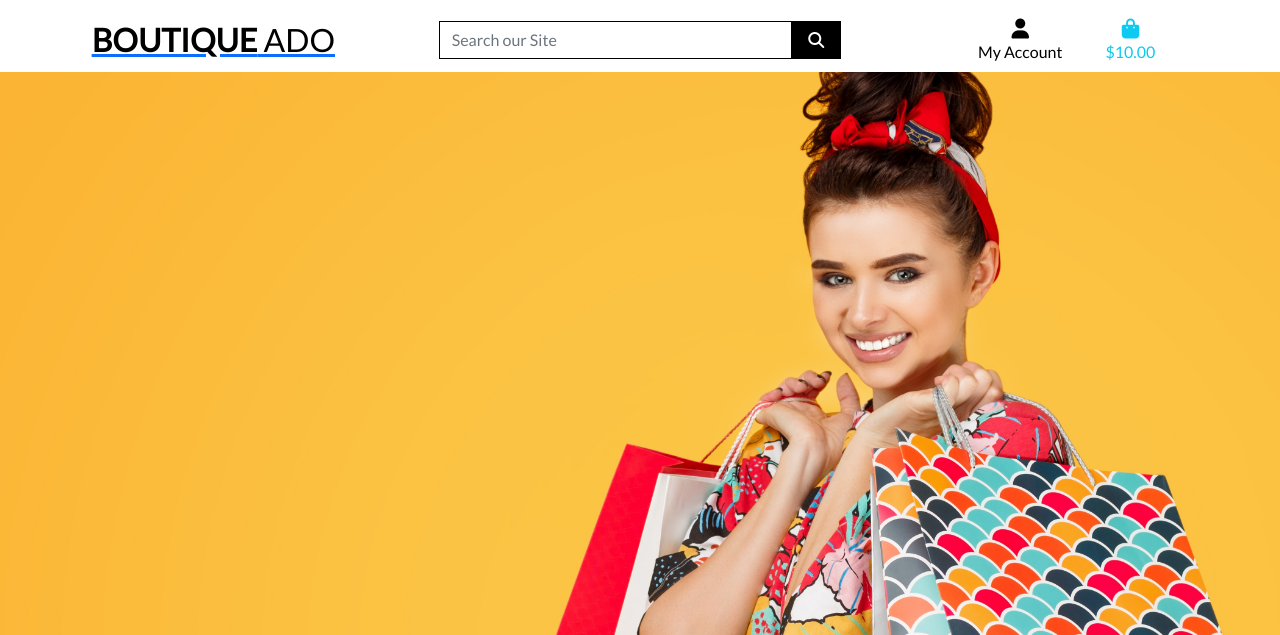
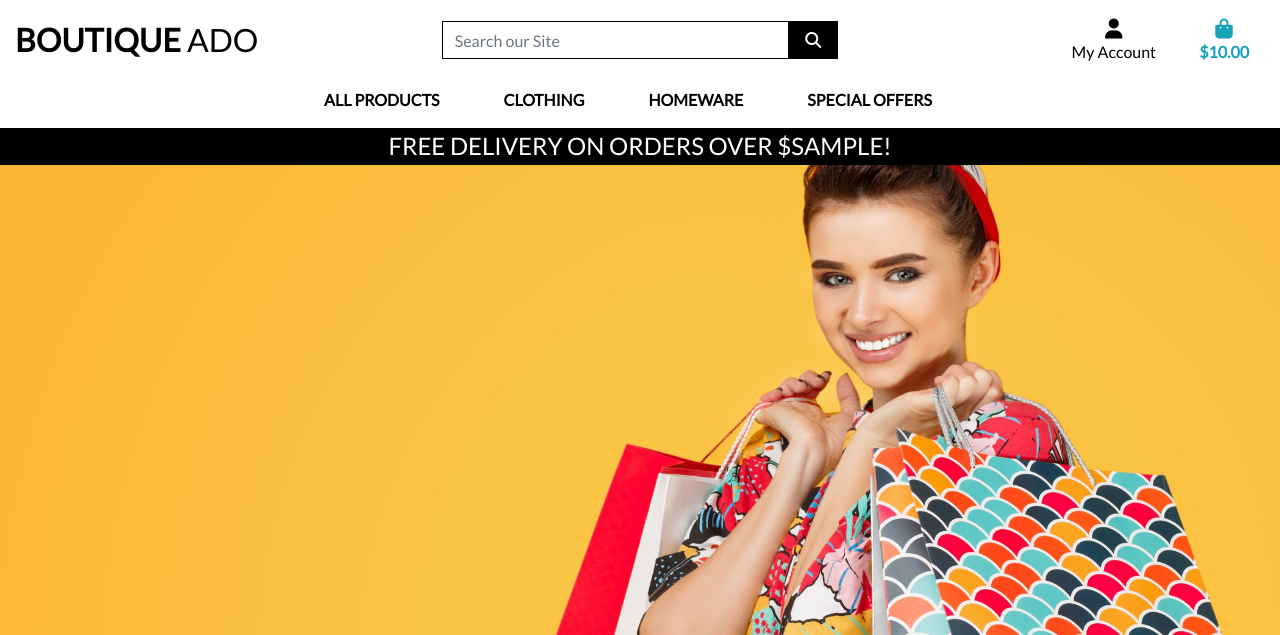
Before and after one commit to RJAnderson94/boutique-ado1, a Django app: template templates/base.html in a window 1280 px wide. Shown: the top 635 px of the page. Run offline with Django 3.2, Linux system fonts and the light colour scheme; the template is opened without the code that fills it: most values are stand-ins (such as "Sample title", 1, 10 or a date in 2020); some libraries are stand-ins or nearby versions.

Commit message:
Added Mobile_header and main navbar

```diff
--- a/static/css/base.css
+++ b/static/css/base.css
@@ -3,7 +3,7 @@ html{
 }
 
 body {
-    background:url('media/homepage_background_cropped.jpg') no-repeat center center fixed;
+    background:url('/media/homepage_background_cropped.jpg') no-repeat center center fixed;
     background-size: cover;
     height: calc(100vh - 164px);
     color: #555;
@@ -25,6 +25,8 @@ body {
 
 .main-logo-link {
     width: fit-content;
+    color: #000 !important;
+    text-decoration: none;
 }
 
 .shop-now-button {
@@ -57,6 +59,10 @@ body {
     border: 1px solid black !important;
 }
 
+.bg-black {
+    background: #000 !important;
+}
+
 /* -------------------------------- Media Queries */
 
 /* Slightly larger container on xl screens */
--- a/templates/base.html
+++ b/templates/base.html
@@ -6,36 +6,28 @@
 <head>
 
     {% block meta %}
-    <meta http-equiv="X-UA-Compatible" content="ie=edge">
-    <meta charset="utf-8">
-    <meta name="viewport" content="width=device-width, initial-scale=1">
+        <meta http-equiv="X-UA-Compatible" content="ie=edge">
+        <meta charset="utf-8">
+        <meta name="viewport" content="width=device-width, initial-scale=1, shrink-to-fit=no">
     {% endblock %}
 
-    {% block etxra_meta%}
+    {% block extra_meta %}
     {% endblock %}
 
     {% block corecss %}
-    <link href="https://cdn.jsdelivr.net/npm/bootstrap@5.0.0-beta1/dist/css/bootstrap.min.css" rel="stylesheet"
-        integrity="sha384-giJF6kkoqNQ00vy+HMDP7azOuL0xtbfIcaT9wjKHr8RbDVddVHyTfAAsrekwKmP1" crossorigin="anonymous">
-    <link rel="preconnect" href="https://fonts.gstatic.com">
-    <link href="https://fonts.googleapis.com/css2?family=Lato&display=swap" rel="stylesheet">
-    <link rel="stylesheet" href="{% static 'css/base.css' %}">
+        <link rel="stylesheet" href="https://stackpath.bootstrapcdn.com/bootstrap/4.4.1/css/bootstrap.min.css" integrity="sha384-Vkoo8x4CGsO3+Hhxv8T/Q5PaXtkKtu6ug5TOeNV6gBiFeWPGFN9MuhOf23Q9Ifjh" crossorigin="anonymous">
+        <link rel="stylesheet" href="https://fonts.googleapis.com/css?family=Lato&display=swap">
+        <link rel="stylesheet" href="{% static 'css/base.css' %}">
     {% endblock %}
 
     {% block extra_css %}
     {% endblock %}
 
     {% block corejs %}
-    <script src="https://kit.fontawesome.com/39f5ad3fd9.js" crossorigin="anonymous"></script>
-    <script src="https://cdn.jsdelivr.net/npm/bootstrap@5.0.0-beta1/dist/js/bootstrap.bundle.min.js"
-        integrity="sha384-ygbV9kiqUc6oa4msXn9868pTtWMgiQaeYH7/t7LECLbyPA2x65Kgf80OJFdroafW"
-        crossorigin="anonymous"></script>
-    <script src="https://cdn.jsdelivr.net/npm/@popperjs/core@2.5.4/dist/umd/popper.min.js"
-        integrity="sha384-q2kxQ16AaE6UbzuKqyBE9/u/KzioAlnx2maXQHiDX9d4/zp8Ok3f+M7DPm+Ib6IU"
-        crossorigin="anonymous"></script>
-    <script src="https://cdn.jsdelivr.net/npm/bootstrap@5.0.0-beta1/dist/js/bootstrap.min.js"
-        integrity="sha384-pQQkAEnwaBkjpqZ8RU1fF1AKtTcHJwFl3pblpTlHXybJjHpMYo79HY3hIi4NKxyj"
-        crossorigin="anonymous"></script>
+        <script src="https://kit.fontawesome.com/e9c73d7092.js" crossorigin="anonymous"></script>
+        <script src="https://code.jquery.com/jquery-3.4.1.slim.min.js" integrity="sha384-J6qa4849blE2+poT4WnyKhv5vZF5SrPo0iEjwBvKU7imGFAV0wwj1yYfoRSJoZ+n" crossorigin="anonymous"></script>
+        <script src="https://cdn.jsdelivr.net/npm/popper.js@1.16.0/dist/umd/popper.min.js" integrity="sha384-Q6E9RHvbIyZFJoft+2mJbHaEWldlvI9IOYy5n3zV9zzTtmI3UksdQRVvoxMfooAo" crossorigin="anonymous"></script>
+        <script src="https://stackpath.bootstrapcdn.com/bootstrap/4.4.1/js/bootstrap.min.js" integrity="sha384-wfSDF2E50Y2D1uUdj0O3uMBJnjuUD4Ih7YwaYd1iqfktj0Uod8GCExl3Og8ifwB6" crossorigin="anonymous"></script>
     {% endblock %}
 
     {% block extra_js %}
@@ -105,6 +97,20 @@
                 </ul>
             </div>
         </div>
+        <div class="row bg-white">
+            <nav class="navbar navbar-expand-lg navbar-light w-100">
+                <button class="navbar-toggler" type="button" data-toggle="collapse" data-target="#main-nav" aria-controls="main-nav" aria-expanded="false" aria-label="Toggle navigation">
+                    <span class="navbar-toggler-icon"></span>
+                </button>
+                {% include 'includes/mobile-top-header.html' %}
+                {% include 'includes/main-nav.html' %}
+            </nav>
+        </div>
+        <div id="delivery-banner" class="row text-center">
+            <div class=" col bg-black text-white">
+                <h4 class="logo-font my-1">Free Delivery on orders over ${{ free_shipping_threshold }}!</h4>
+            </div>
+        </div>
     </header>
 
     {% if messages %}
--- /dev/null
+++ b/templates/includes/main-nav.html
@@ -0,0 +1,47 @@
+<div class="collapse navbar-collapse" id="main-nav">
+    <ul class="navbar-nav w-auto mx-auto">
+        <li class="nav-item dropdown">
+            <a class="logo-font font-weight-bold nav-link text-black mr-5" href="#" id="all-products-link" data-toggle="dropdown" aria-haspopup="true" aria-expanded="false">
+                All Products
+            </a>
+            <div class="dropdown-menu border-0" aria-labelledby="all-products-link">
+                <a href="" class="dropdown-item">By Price</a>
+                <a href="" class="dropdown-item ">By Rating</a>
+                <a href="" class="dropdown-item ">By Category</a>
+                <a href="" class="dropdown-item">All Products</a>
+            </div>
+        </li>
+        <li class="nav-item dropdown">
+            <a class="logo-font font-weight-bold nav-link text-black mr-5" href="#" id="clothing-link" data-toggle="dropdown" aria-haspopup="true" aria-expanded="false">
+                Clothing
+            </a>
+            <div class="dropdown-menu border-0" aria-labelledby="all-products-link">
+                <a href="" class="dropdown-item">Activewear &amp; Essentials</a>
+                <a href="" class="dropdown-item ">Jeans</a>
+                <a href="" class="dropdown-item ">Shirts</a>
+                <a href="" class="dropdown-item">All Clothing </a>
+            </div>
+        </li>
+        <li class="nav-item dropdown">
+            <a class="logo-font font-weight-bold nav-link text-black mr-5" href="#" id="homeware-link" data-toggle="dropdown" aria-haspopup="true" aria-expanded="false">
+                Homeware
+            </a>
+            <div class="dropdown-menu border-0" aria-labelledby="all-products-link">
+                <a href="" class="dropdown-item">Bed &amp; Bath</a>
+                <a href="" class="dropdown-item ">Kitchen &amp; Dining</a>
+                <a href="" class="dropdown-item">All Homeware</a>
+            </div>
+        </li>
+        <li class="nav-item dropdown">
+            <a class="logo-font font-weight-bold nav-link text-black mr-5" href="#" id="specials-link" data-toggle="dropdown" aria-haspopup="true" aria-expanded="false">
+                Special Offers
+            </a>
+            <div class="dropdown-menu border-0" aria-labelledby="all-products-link">
+                <a href="" class="dropdown-item">New Arrivals</a>
+                <a href="" class="dropdown-item ">Deals</a>
+                <a href="" class="dropdown-item ">Clearance</a>
+                <a href="" class="dropdown-item">All Special Offers</a>
+            </div>
+        </li>
+    </ul>
+</div>
--- /dev/null
+++ b/templates/includes/mobile-top-header.html
@@ -0,0 +1,56 @@
+<li class="list-inline-item">
+    <a class="text-black nav-link d-block d-lg-none" href="#" id="mobile-search" data-toggle="dropdown" aria-haspopup="true" aria-expanded="false">
+        <div class="text-center">
+            <div><i class="fas fa-search fa-lg"></i></div>
+            <p class="my-0">Search</p>
+        </div>
+    </a>
+    <div class="dropdown-menu border-0 w-100 p-3 rounded-0 my-0" aria-labelledby="mobile-search">
+        <form class="form" method="GET" action="">
+            <div class="input-group w-100">
+                <input class="form-control border border-black rounded-0" type="text" name="q" placeholder="Search our site">
+                <div class="input-group-append">
+                    <button class="form-control form-control btn btn-black border border-black rounded-0" type="submit">
+                        <span class="icon">
+                            <i class="fas fa-search"></i>
+                        </span>
+                    </button>
+                </div>
+            </div>
+        </form>
+    </div>
+</li>
+<li class="list-inline-item dropdown">
+    <a class="text-black nav-link d-block d-lg-none" href="#" id="user-options" data-toggle="dropdown" aria-haspopup="true" aria-expanded="false">
+        <div class="text-center">
+            <div><i class="fas fa-user fa-lg"></i></div>
+            <p class="my-0">My Account</p>
+        </div>
+    </a>
+    <div class="dropdown-menu border-0" aria-labelledby="user-options">
+        {% if request.user.is_authenticated %}
+            {% if request.user.is_superuser %}
+                <a href="{% url 'account_logout' %}" class="dropdown-item">Product Management</a>
+            {% endif %}
+            <a href="{% url 'profile' %}" class="dropdown-item">My Profile</a>
+            <a href="{% url 'account_logout' %}" class="dropdown-item">Logout</a>
+        {% else %}
+            <a href="{% url 'account_signup' %}" class="dropdown-item">Register</a>
+            <a href="{% url 'account_login' %}" class="dropdown-item">Login</a>
+        {% endif %}
+    </div>
+</li>
+<li class="list-inline-item">
+    <a class="{% if grand_total %}text-primary font-weight-bold{% else %}text-black{% endif %} nav-link d-block d-lg-none" href="">
+        <div class="text-center">
+            <div><i class="fas fa-shopping-bag fa-lg"></i></div>
+            <p class="my-0">
+                {% if grand_total %}
+                    ${{ grand_total|floatformat:2 }}
+                {% else %}
+                    $0.00
+                {% endif %}
+            </p>
+        </div>
+    </a>
+</li>
```
